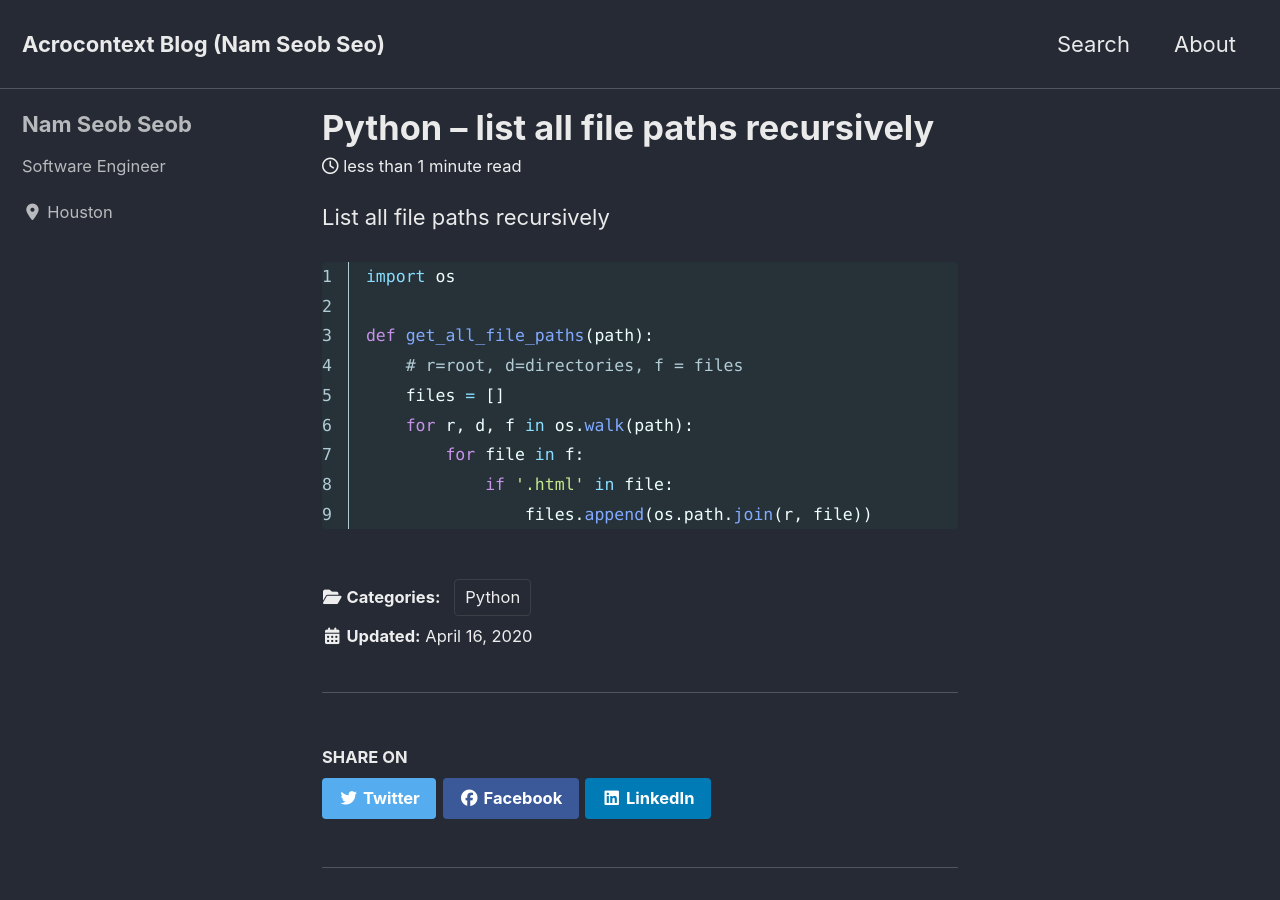
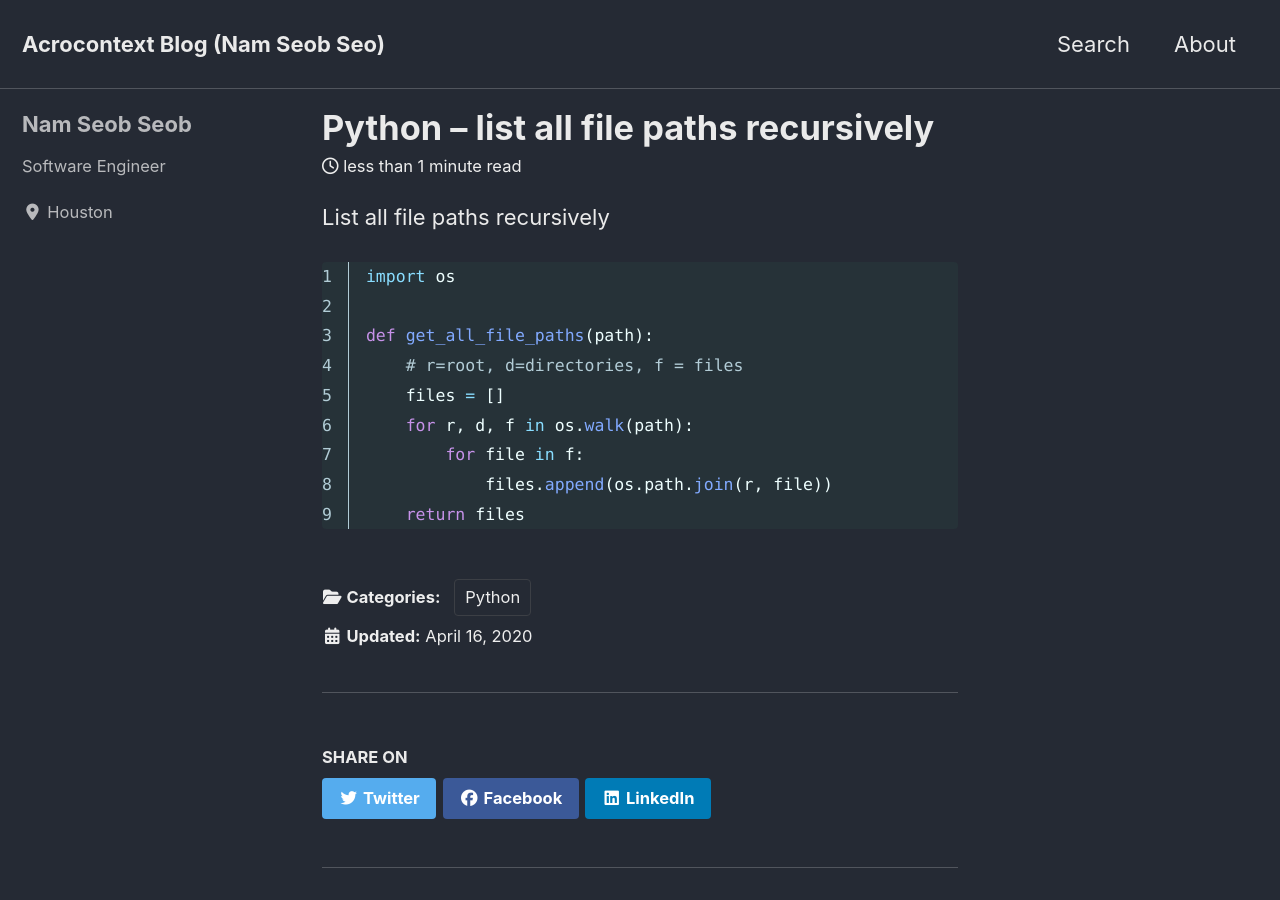
Before and after one commit to nsclass/nsclass.github.io, a Jekyll site: the page built from _posts/2020-04-16-python-list-all-file-paths.md, in a window 1280 px wide and 900 px high. Built offline with Jekyll 4.4.1, drawn with Linux system fonts in a browser that asks for light colours; cached includes are drawn as plain includes; nearby versions of some CDN libraries.

Commit message:
list all file paths in python

````diff
--- a/_posts/2020-04-16-python-list-all-file-paths.md
+++ b/_posts/2020-04-16-python-list-all-file-paths.md
@@ -21,6 +21,6 @@ def get_all_file_paths(path):
     files = []
     for r, d, f in os.walk(path):
         for file in f:
-            if '.html' in file:
-                files.append(os.path.join(r, file))
+            files.append(os.path.join(r, file))
+    return files
 ```
````
